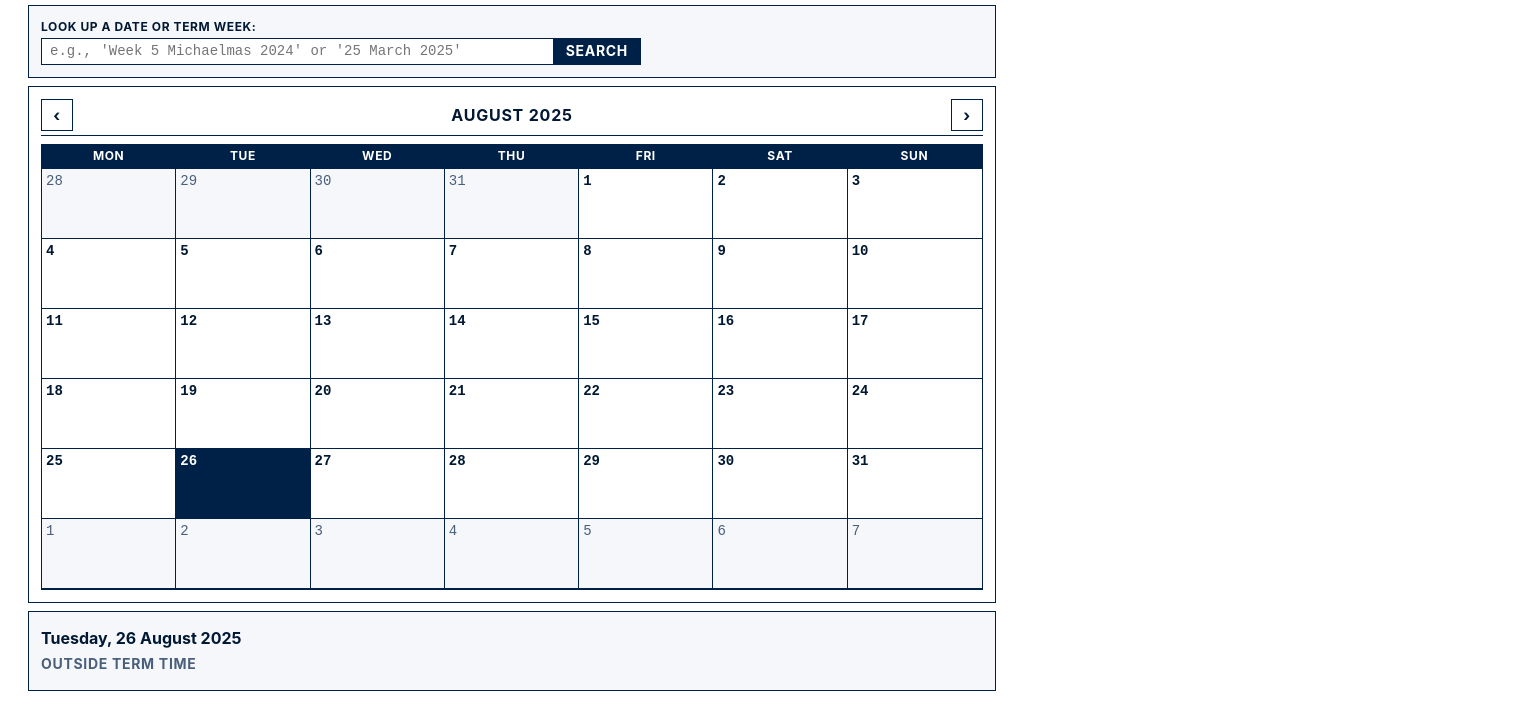
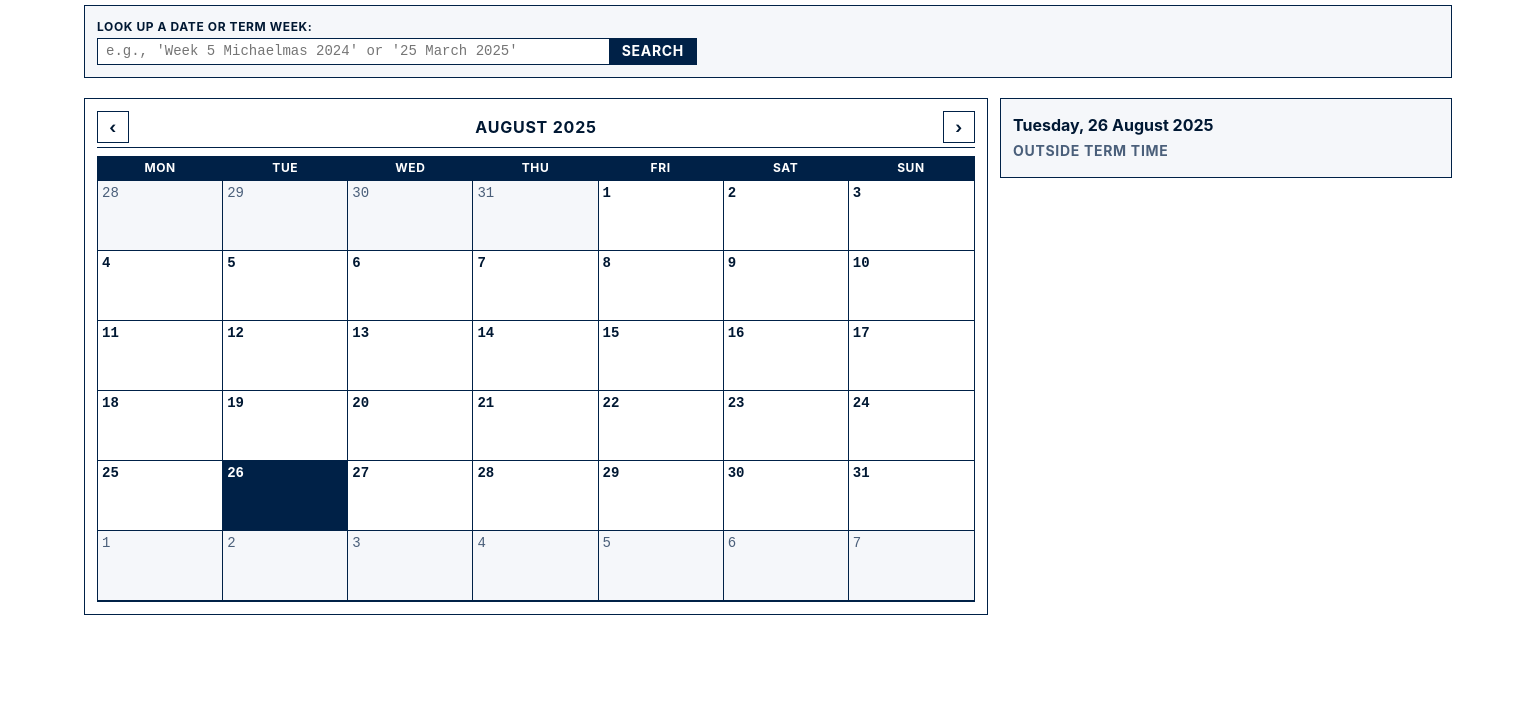
Before and after one commit to raphael-milliere/oxcal, a website built with Vite: page index.html in a window 1536 px wide. Shown: the part 63-770 px from the top of the page. Built offline with nearby package versions, Linux system fonts and the light colour scheme.

Commit message:
Center-align main content on desktop

```diff
--- a/src/css/layout.css
+++ b/src/css/layout.css
@@ -1,9 +1,15 @@
 /* Brutalist layout - Full viewport, minimal spacing, stark divisions */
 
-/* Container - Full width, no limitations */
+/* Container - Full width for header, constrained for main content */
 .container {
   width: 100%;
   padding: 0 var(--spacing-md);
+}
+
+/* Main content container - centered with max-width */
+.app-main .container {
+  max-width: 1200px;
+  margin: 0 auto;
 }
 
 /* App Header - Compact functional bar */
@@ -345,6 +351,10 @@
     padding: 0 var(--spacing-lg);
   }
 
+  .app-main .container {
+    max-width: 768px;
+  }
+
   .app-header {
     height: 56px;
     padding: var(--spacing-md) var(--spacing-lg);
@@ -372,6 +382,10 @@
     padding: 0 var(--spacing-xl);
   }
 
+  .app-main .container {
+    max-width: 1024px;
+  }
+
   .app-main {
     padding: var(--spacing-lg);
   }
@@ -385,7 +399,8 @@
 
 /* Ultra-wide displays - Use maximum width efficiently */
 @media (min-width: 1440px) {
-  .app-main {
+  .app-main .container {
+    max-width: 1400px;
     display: grid;
     grid-template-columns: 2fr 1fr;
     gap: var(--spacing-lg);
@@ -401,6 +416,7 @@
 
   .info-panel-section {
     grid-column: 2;
+    margin-top: 0;
   }
 }
 
```
